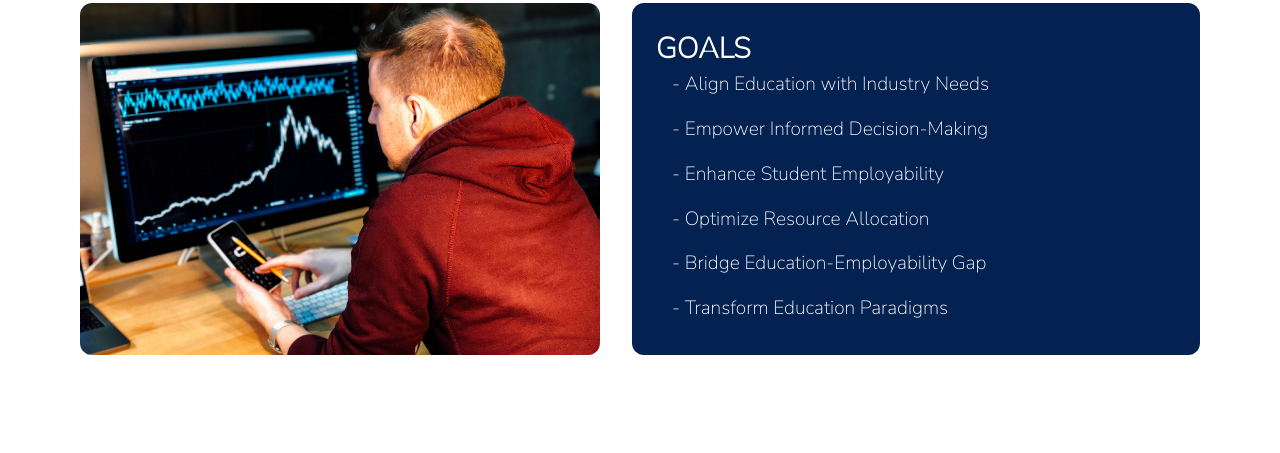
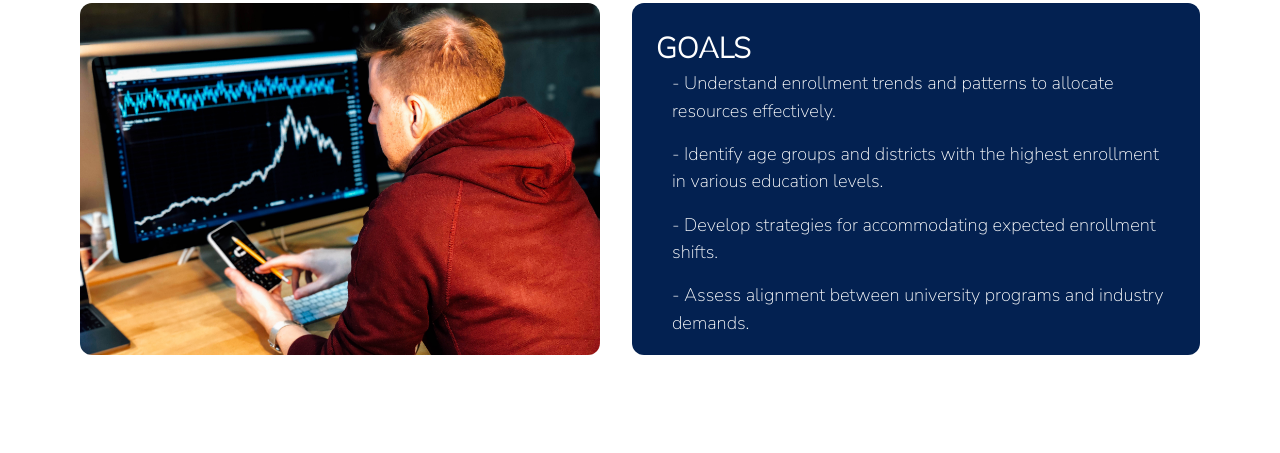
Before and after one commit to ksowah/InfoNauts, a Next.js app: page / in a window 1280 px wide. Shown: the part 497-950 px from the top of the page. Built offline with nearby package versions, Linux system fonts and the light colour scheme; a web font is replaced by a local one.

Commit message:
update goals

```diff
--- a/components/Goals.tsx
+++ b/components/Goals.tsx
@@ -15,12 +15,12 @@ const Goals = () => {
         <div className="flex-1 h-[22rem] rounded-xl bg-primary p-[1.5rem] " >
             <h2 className="font-extrabold text-[1.8rem] " >GOALS</h2>
             <div className="pl-[1rem] space-y-4" >
-                <p className="text-[1.2rem]" >- Align Education with Industry Needs</p>
-                <p className="text-[1.2rem]" >- Empower Informed Decision-Making</p>
-                <p className="text-[1.2rem]" >- Enhance Student Employability</p>
-                <p className="text-[1.2rem]" >- Optimize Resource Allocation</p>
-                <p className="text-[1.2rem]" >- Bridge Education-Employability Gap</p>
-                <p className="text-[1.2rem]" >- Transform Education Paradigms</p>
+                <p className="text-[1.14rem]" >- Understand enrollment trends and patterns to allocate resources effectively.</p>
+                <p className="text-[1.14rem]" >- Identify age groups and districts with the highest enrollment in various education levels.</p>
+                <p className="text-[1.14rem]" >- Develop strategies for accommodating expected enrollment shifts.</p>
+                <p className="text-[1.14rem]" >- Assess alignment between university programs and industry demands.</p>
+                <p className="text-[1.14rem]" >- Determine if graduates are entering occupations relevant to their field of study.</p>
+                <p className="text-[1.14rem]" >- Inform curriculum updates to ensure programs remain industry-relevant.</p>
             </div>
         </div>
 
```
